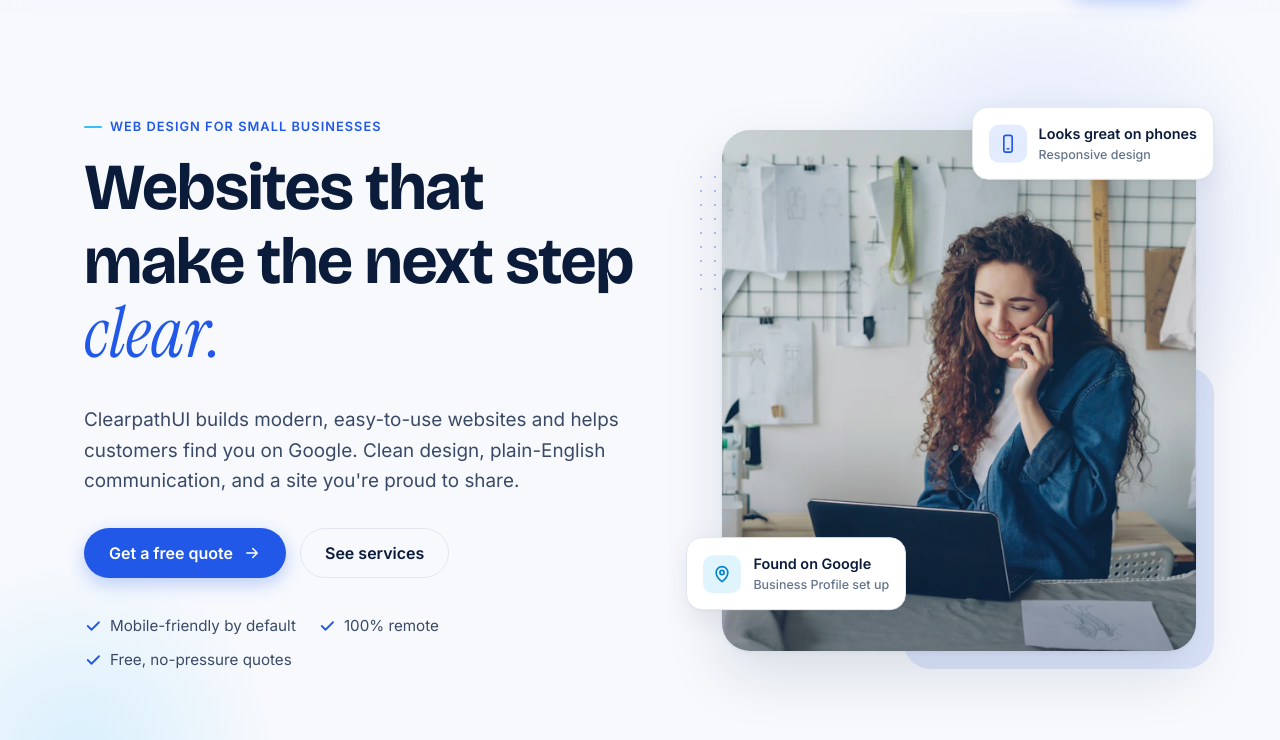
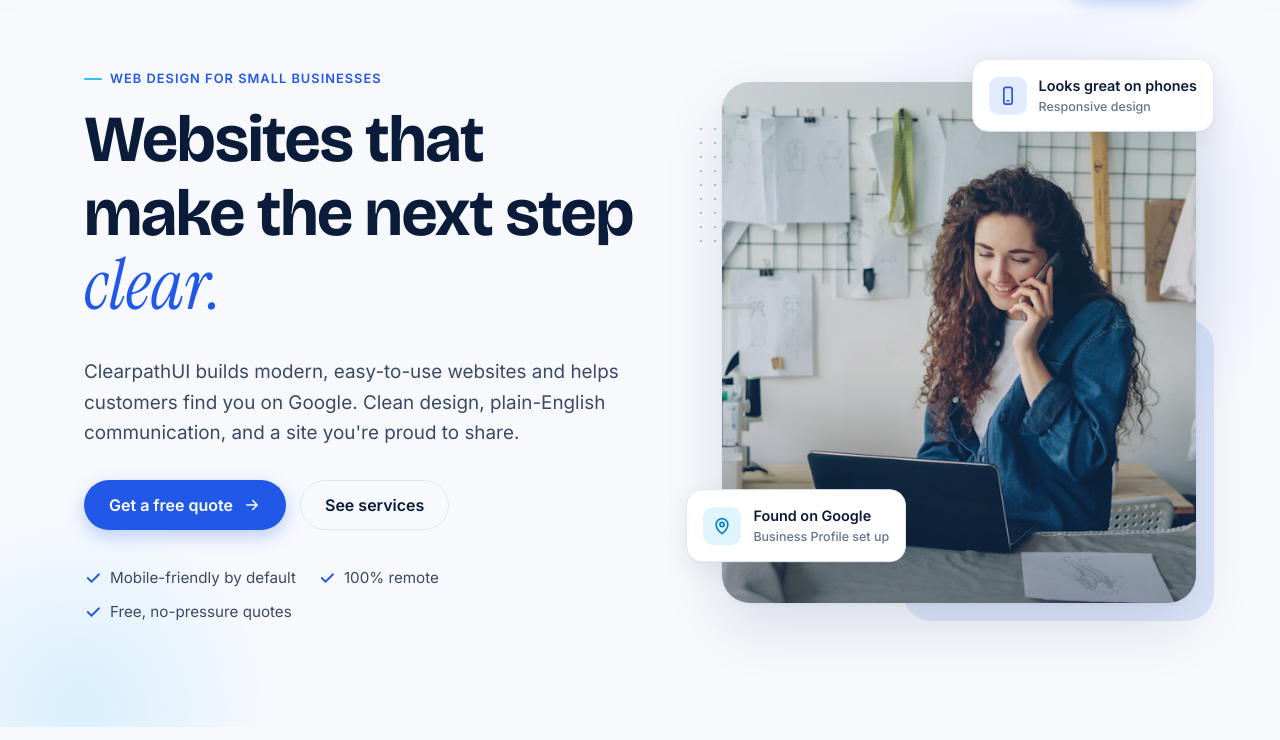
Before and after one commit to Clearpathpages/clearpathui-website, a plain HTML site: page index.html in a window 1280 px wide. Shown: the part 60-800 px from the top of the page. Drawn offline with nearby package versions, Linux system fonts and the light colour scheme.

Commit message:
Tighten the gap at the top of the home page
Co-Authored-By: Claude Opus 5.5 <noreply@anthropic.com>

```diff
--- a/styles.css
+++ b/styles.css
@@ -121,7 +121,7 @@ section[id] { scroll-margin-top: 84px; }
 .menu-toggle svg { width: 22px; height: 22px; }
 
 /* Hero */
-.hero { position: relative; padding: clamp(56px, 8vw, 96px) 0 clamp(64px, 8vw, 104px); overflow: hidden; }
+.hero { position: relative; padding: clamp(36px, 4vw, 48px) 0 clamp(64px, 8vw, 104px); overflow: hidden; }
 .hero::before {
   content: ""; position: absolute; inset: -20% -10% auto auto; width: 720px; height: 720px;
   background: radial-gradient(closest-side, rgba(var(--brand-rgb), .13), transparent 70%);
```
